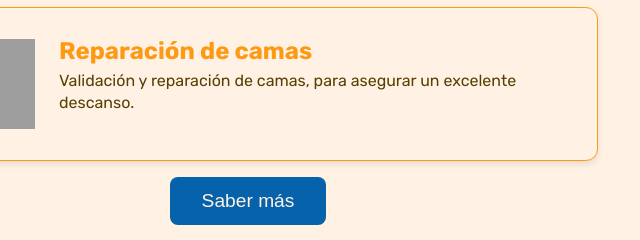
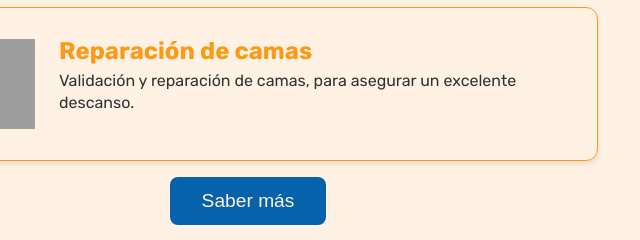
Before and after one commit to ajedrezn43-alt/crn, a plain HTML site: page index.html in a window 1280 px wide. Shown: the part 155-395 px from the top of the page, 452-1092 px from the left. Drawn offline with Linux system fonts and the light colour scheme; grey boxes are pictures that could not be loaded.

Commit message:
crn 0.20?
0.20???

```diff
--- a/index.html
+++ b/index.html
@@ -164,11 +164,11 @@
     }
     .producto-info p {
       font-size: 1rem;
-      color: #5a3f00;
+      color: #333333;
       line-height: 1.4;
       margin-bottom: 1rem;
     }
-    /* Botón saber más separado */
+
     #btn-saber-mas {
       display: block;
       margin: 0 auto 3rem auto;
```
